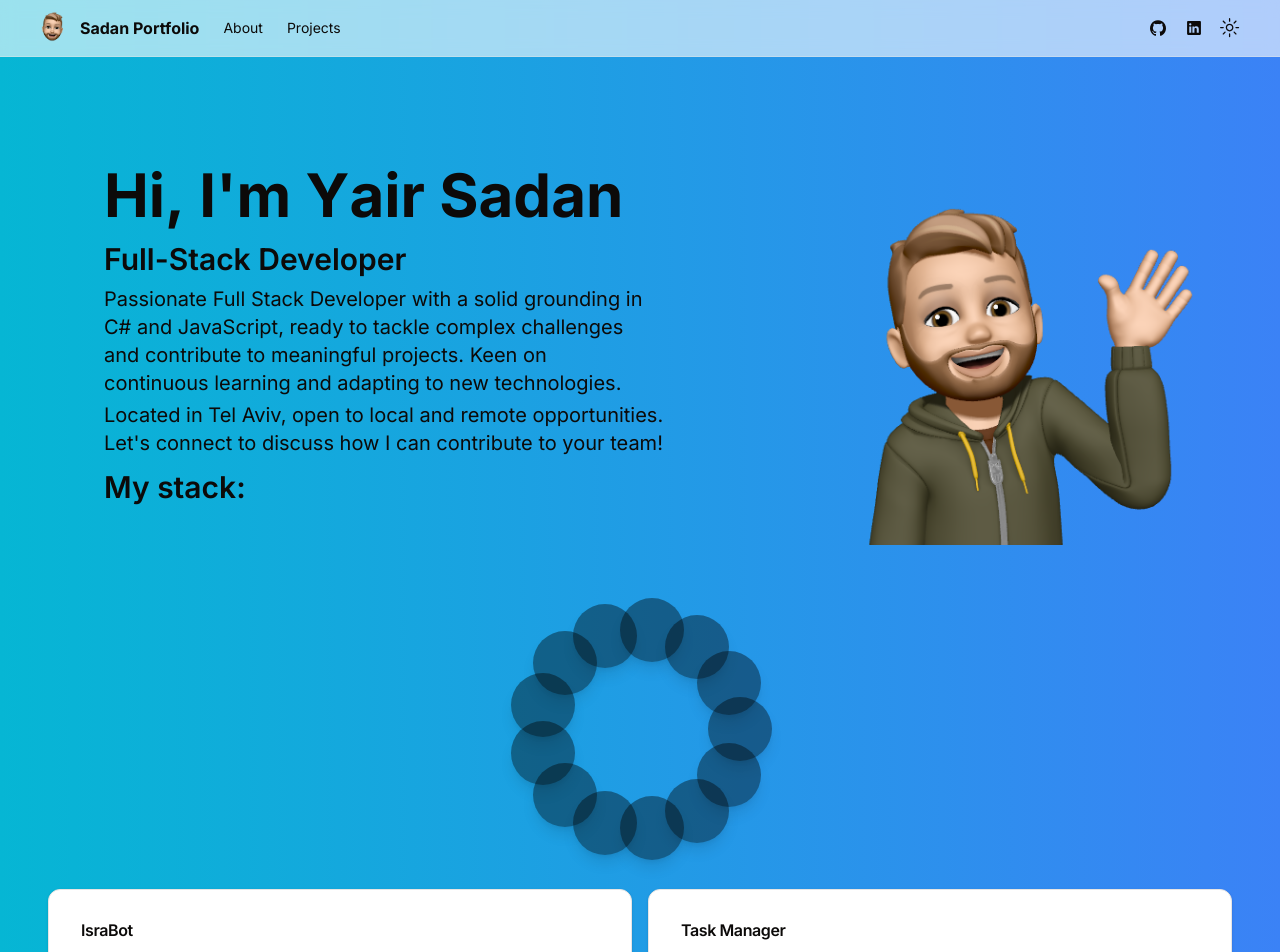
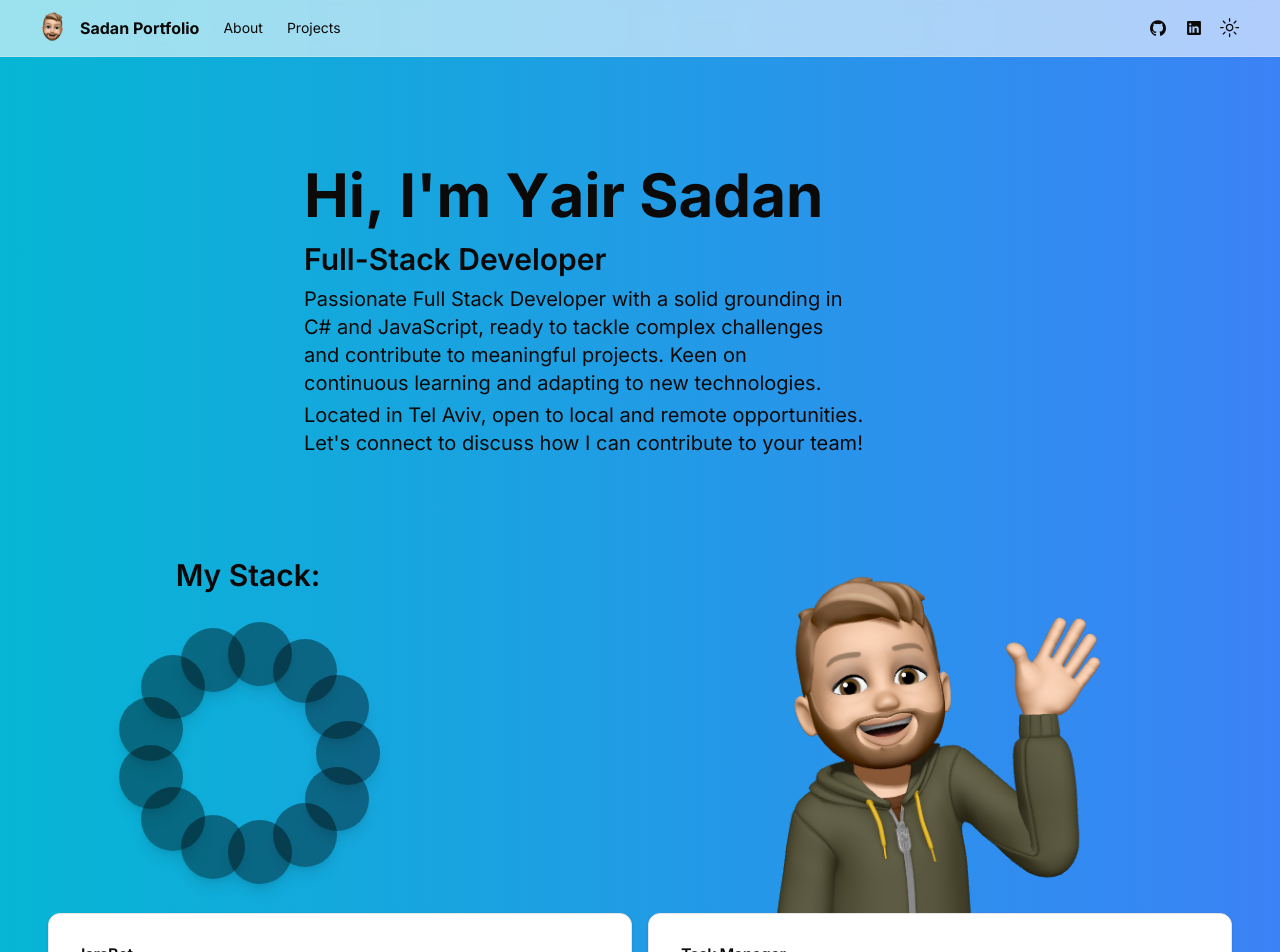
Before and after one commit to YairSadan/portfolio, a Next.js app: page / in a window 1280 px wide. Shown: the top 952 px of the page. Built offline with nearby package versions, Linux system fonts and the light colour scheme.

Commit message:
Change layout

```diff
--- a/app/page.tsx
+++ b/app/page.tsx
@@ -1,11 +1,23 @@
 import Projects from "@/components/projects";
+import Image from "next/image";
 import About from "@/components/about";
 import MyStack from "@/components/my-stack";
+import FlipAnimation from "@/components/framer-components/flip-animation";
 export default function Home() {
   return (
     <div className="flex-grow flex flex-col items-center px-12 py-16">
       <About />
-      <MyStack />
+      <div className="md:flex items-end lg:gap-96">
+        <MyStack />
+        <FlipAnimation>
+          <Image
+            src={"/avatars/me-waving.png"}
+            height={300}
+            width={400}
+            alt="picture of me"
+          />
+        </FlipAnimation>
+      </div>
       <Projects />
     </div>
   );
--- a/components/about.tsx
+++ b/components/about.tsx
@@ -26,16 +26,7 @@ export default function About() {
           Located in Tel Aviv, open to local and remote opportunities. Let&apos;s
           connect to discuss how I can contribute to your team!
         </p>
-        <h3 className="text-lg md:text-3xl font-semibold">My stack:</h3>
       </div>
-      <FlipAnimation>
-        <Image
-          src={"/avatars/me-waving.png"}
-          height={300}
-          width={400}
-          alt="picture of me"
-        />
-      </FlipAnimation>
     </div>
   );
 }
--- a/components/my-stack.tsx
+++ b/components/my-stack.tsx
@@ -60,7 +60,8 @@ const stack = [
 const MyStack = () => {
   const radius = 100; // Radius of the circle
   return (
-    <motion.ul variants={container} initial="hidden" animate="visible">
+    <motion.ul variants={container} initial="hidden" animate="visible" className="z-10">
+      <h3 className="text-3xl font-semibold">My Stack:</h3>
       <div className="h-80 flex justify-center items-center rounded-full">
         <div className="relative">
           {stack.map((logo, index) => {
```
